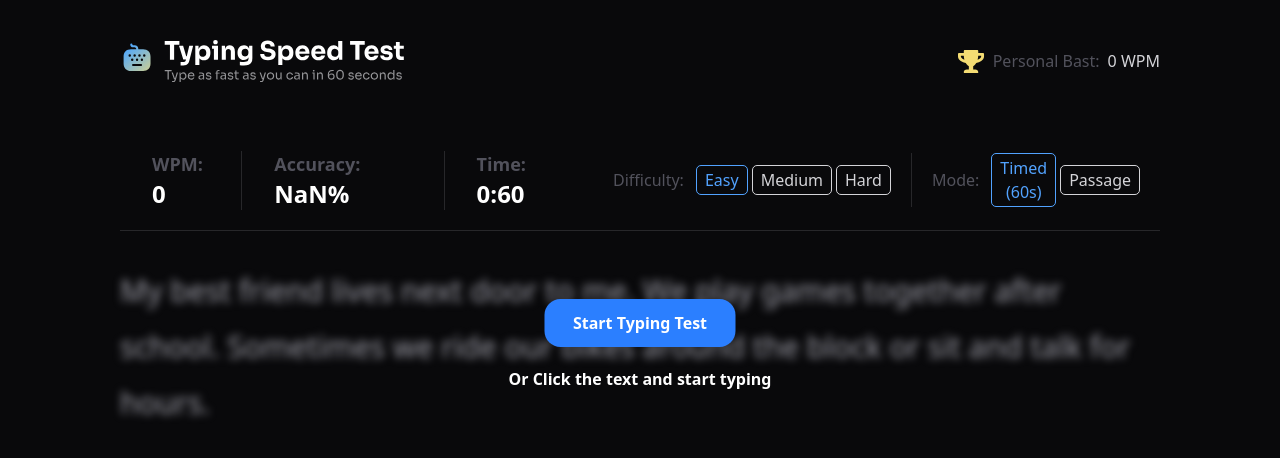
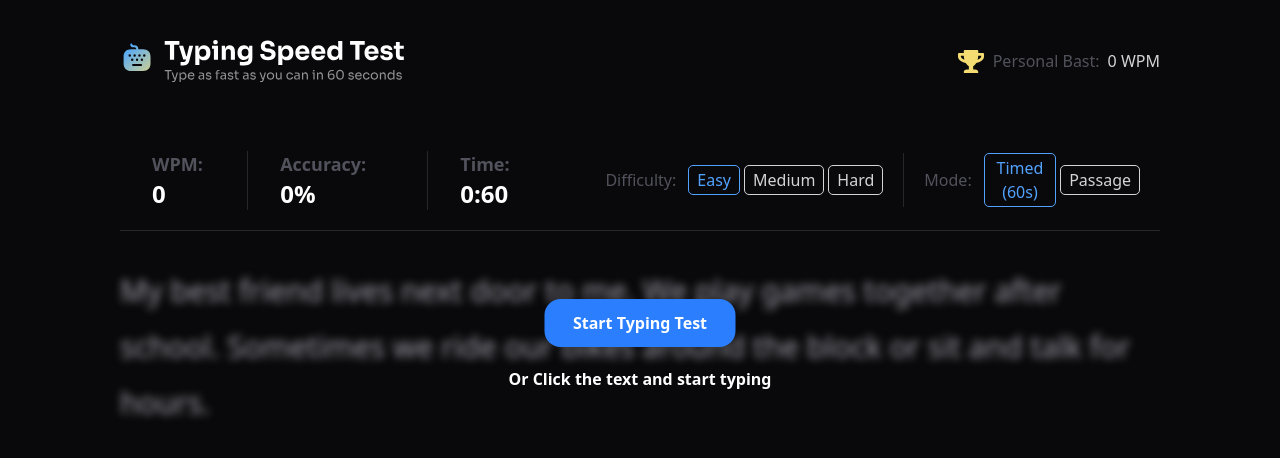
Before and after one commit to iun-00/-fronted-mentor-typing-speed-test, a Next.js app: page / in a window 1280 px wide. Shown: the top 458 px of the page. Built offline with nearby package versions, Linux system fonts and the light colour scheme.

Commit message:
feat: nav의 WPM, Accuracy 연결

```diff
--- a/entities/calculate.ts
+++ b/entities/calculate.ts
@@ -1,14 +1,15 @@
 import { charactersT } from "./type";
 
 export function getWPM(correct: number, time: number): number {
-  return correct / 5 / time;
+  return Math.floor(correct / 5 / time);
 }
 
 export function getAccuracy(correct: number, incorrect: number): number {
-  return (correct / (correct + incorrect)) * 100;
+  const result = Math.floor((correct / (correct + incorrect)) * 100)
+  return result || 0;
 }
 
-export function getCharacters(text: string, typing: string):charactersT {
+export function getCharacters(text: string, typing: string): charactersT {
   const correct = text.split("").reduce((acc: number, _, idx: number) => {
     return text[idx + 1] === typing[idx + 1] ? acc + 1 : acc;
   }, 0);
--- a/features/Main.tsx
+++ b/features/Main.tsx
@@ -25,7 +25,9 @@ export default function Main({ difficulty, mode, timer, setTimer }: MainT) {
   const [testText, setTestText] = useState("");
   const [typingText, setTypingText] = useState("");
 
-  const intervalRef = useRef<ReturnType<typeof setInterval> | undefined>(undefined);
+  const intervalRef = useRef<ReturnType<typeof setInterval> | undefined>(
+    undefined,
+  );
 
   function startTimer(clear?: false) {
     if (!clear) {
@@ -85,9 +87,9 @@ export default function Main({ difficulty, mode, timer, setTimer }: MainT) {
   }, [mode]);
 
   useEffect(() => {
+    setCharacters(getCharacters(testText, typingText));
     if (!testText.length) return;
     if (!timer || typingText.length === testText.length) {
-      setCharacters(getCharacters(testText, typingText));
       router.push("/completion");
     }
   }, [timer, typingText]);
--- a/features/Nav.tsx
+++ b/features/Nav.tsx
@@ -3,7 +3,12 @@
 import { useScoreContext } from "@/app/LayoutClient";
 import { getAccuracy, getWPM } from "@/entities/calculate";
 import { difficultyT, modeT } from "@/entities/type";
-import { Dispatch, SetStateAction, useContext } from "react";
+import {
+  Dispatch,
+  SetStateAction,
+  useEffect,
+  useState,
+} from "react";
 
 interface NavT {
   difficulty: difficultyT;
@@ -54,17 +59,23 @@ export default function Nav({
       };
   }
 
+  const [wpm, setWpm] = useState(0);
+  const [accuracy, setAccuracy] = useState(0);
+
+  useEffect(() => {
+    setWpm(getWPM(characters.correct, timeLimit));
+    setAccuracy(getAccuracy(characters.correct, characters.incorrect));
+  }, [characters]);
+
   return (
     <nav id="nav" className="flex items-center py-5 mt-12">
       <section id="view" className="flex text-zinc-600 font-bold text-[18px]">
         <p id="view-wpm" className="border-r border-zinc-800 px-8">
-          WPM: <span className="text-white font-black text-2xl">{getWPM(characters.correct, timeLimit)}</span>
+          WPM: <span className="text-white font-black text-2xl">{wpm}</span>
         </p>
         <p id="view-accuracy" className="border-r border-zinc-800 px-8">
           Accuracy:{" "}
-          <span className="text-white font-black text-2xl">
-            {getAccuracy(characters.correct, characters.incorrect)}%
-          </span>
+          <span className="text-white font-black text-2xl">{accuracy}%</span>
         </p>
         <p id="view-time" className="border-zinc-800 px-8">
           Time:{" "}
```
